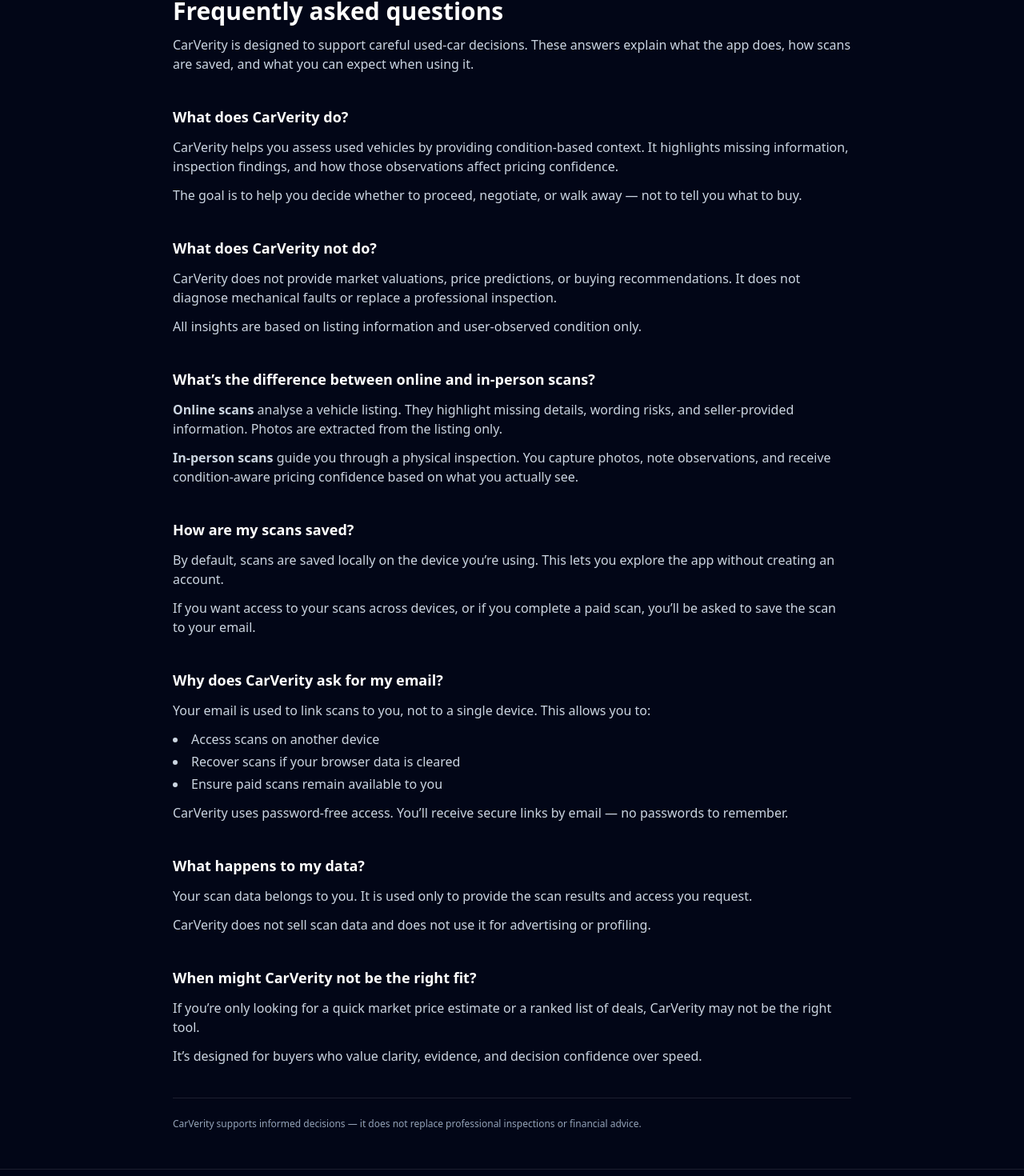
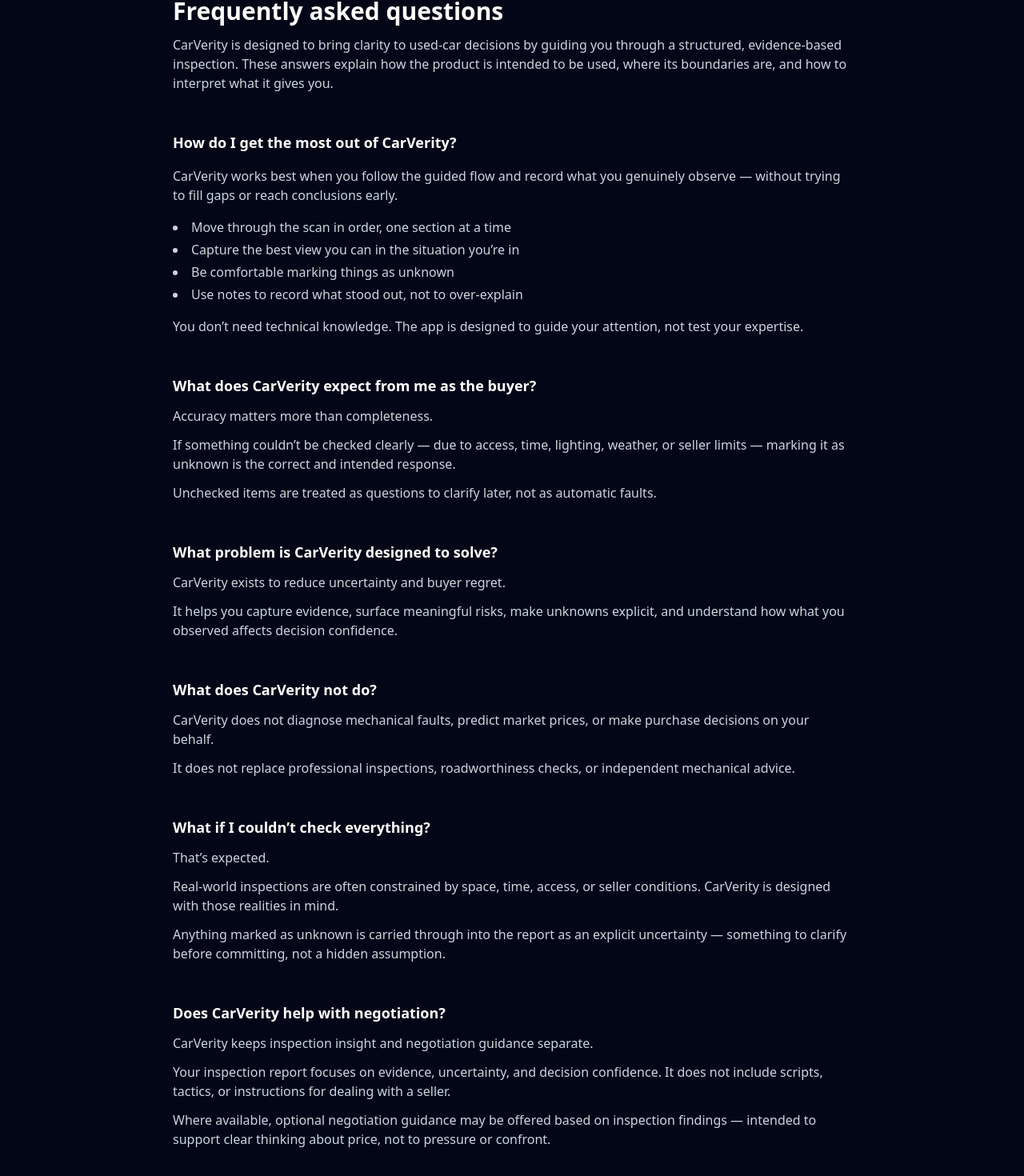
Before and after one commit to jeremy-swallow/carverity-clean, a React (Vite) app: page /faq in a window 1280 px wide. Shown: the part 108-1578 px from the top of the page at 80% size. Built offline with nearby package versions, Linux system fonts and the light colour scheme; no server answers.

Commit message:
Refresh FAQ tone and align content with current CarVerity product behavior

```diff
--- a/src/pages/FAQ.tsx
+++ b/src/pages/FAQ.tsx
@@ -2,102 +2,159 @@
 
 export default function FAQ() {
   return (
-    <div className="max-w-4xl mx-auto px-6 py-12 text-white space-y-10">
+    <div className="max-w-4xl mx-auto px-6 py-12 text-white space-y-12">
       <header className="space-y-3">
         <h1 className="text-3xl font-bold">Frequently asked questions</h1>
         <p className="text-slate-300">
-          CarVerity is designed to support careful used-car decisions. These
-          answers explain what the app does, how scans are saved, and what you
-          can expect when using it.
+          CarVerity is designed to bring clarity to used-car decisions by guiding
+          you through a structured, evidence-based inspection. These answers
+          explain how the product is intended to be used, where its boundaries
+          are, and how to interpret what it gives you.
         </p>
       </header>
 
+      {/* HOW TO USE IT WELL */}
+      <section className="space-y-4">
+        <h2 className="text-lg font-semibold">
+          How do I get the most out of CarVerity?
+        </h2>
+        <p className="text-slate-300">
+          CarVerity works best when you follow the guided flow and record what
+          you genuinely observe — without trying to fill gaps or reach
+          conclusions early.
+        </p>
+        <ul className="list-disc list-inside text-slate-300 space-y-1">
+          <li>Move through the scan in order, one section at a time</li>
+          <li>Capture the best view you can in the situation you’re in</li>
+          <li>Be comfortable marking things as unknown</li>
+          <li>Use notes to record what stood out, not to over-explain</li>
+        </ul>
+        <p className="text-slate-300">
+          You don’t need technical knowledge. The app is designed to guide your
+          attention, not test your expertise.
+        </p>
+      </section>
+
+      {/* EXPECTATIONS */}
+      <section className="space-y-3">
+        <h2 className="text-lg font-semibold">
+          What does CarVerity expect from me as the buyer?
+        </h2>
+        <p className="text-slate-300">
+          Accuracy matters more than completeness.
+        </p>
+        <p className="text-slate-300">
+          If something couldn’t be checked clearly — due to access, time,
+          lighting, weather, or seller limits — marking it as unknown is the
+          correct and intended response.
+        </p>
+        <p className="text-slate-300">
+          Unchecked items are treated as questions to clarify later, not as
+          automatic faults.
+        </p>
+      </section>
+
       {/* WHAT IT DOES */}
       <section className="space-y-3">
-        <h2 className="text-lg font-semibold">What does CarVerity do?</h2>
+        <h2 className="text-lg font-semibold">
+          What problem is CarVerity designed to solve?
+        </h2>
         <p className="text-slate-300">
-          CarVerity helps you assess used vehicles by providing condition-based
-          context. It highlights missing information, inspection findings, and
-          how those observations affect pricing confidence.
+          CarVerity exists to reduce uncertainty and buyer regret.
         </p>
         <p className="text-slate-300">
-          The goal is to help you decide whether to proceed, negotiate, or walk
-          away — not to tell you what to buy.
+          It helps you capture evidence, surface meaningful risks, make unknowns
+          explicit, and understand how what you observed affects decision
+          confidence.
         </p>
       </section>
 
       {/* WHAT IT DOES NOT DO */}
       <section className="space-y-3">
-        <h2 className="text-lg font-semibold">What does CarVerity not do?</h2>
+        <h2 className="text-lg font-semibold">
+          What does CarVerity not do?
+        </h2>
         <p className="text-slate-300">
-          CarVerity does not provide market valuations, price predictions, or
-          buying recommendations. It does not diagnose mechanical faults or
-          replace a professional inspection.
+          CarVerity does not diagnose mechanical faults, predict market prices,
+          or make purchase decisions on your behalf.
         </p>
         <p className="text-slate-300">
-          All insights are based on listing information and user-observed
-          condition only.
+          It does not replace professional inspections, roadworthiness checks,
+          or independent mechanical advice.
         </p>
       </section>
 
-      {/* ONLINE VS IN-PERSON */}
+      {/* UNCERTAINTY */}
       <section className="space-y-3">
         <h2 className="text-lg font-semibold">
-          What’s the difference between online and in-person scans?
+          What if I couldn’t check everything?
         </h2>
         <p className="text-slate-300">
-          <strong>Online scans</strong> analyse a vehicle listing. They highlight
-          missing details, wording risks, and seller-provided information. Photos
-          are extracted from the listing only.
+          That’s expected.
         </p>
         <p className="text-slate-300">
-          <strong>In-person scans</strong> guide you through a physical
-          inspection. You capture photos, note observations, and receive
-          condition-aware pricing confidence based on what you actually see.
+          Real-world inspections are often constrained by space, time, access,
+          or seller conditions. CarVerity is designed with those realities in
+          mind.
+        </p>
+        <p className="text-slate-300">
+          Anything marked as unknown is carried through into the report as an
+          explicit uncertainty — something to clarify before committing, not a
+          hidden assumption.
         </p>
       </section>
 
-      {/* SAVING SCANS */}
+      {/* NEGOTIATION */}
       <section className="space-y-3">
-        <h2 className="text-lg font-semibold">How are my scans saved?</h2>
+        <h2 className="text-lg font-semibold">
+          Does CarVerity help with negotiation?
+        </h2>
         <p className="text-slate-300">
-          By default, scans are saved locally on the device you’re using. This
-          lets you explore the app without creating an account.
+          CarVerity keeps inspection insight and negotiation guidance separate.
         </p>
         <p className="text-slate-300">
-          If you want access to your scans across devices, or if you complete a
-          paid scan, you’ll be asked to save the scan to your email.
+          Your inspection report focuses on evidence, uncertainty, and decision
+          confidence. It does not include scripts, tactics, or instructions for
+          dealing with a seller.
+        </p>
+        <p className="text-slate-300">
+          Where available, optional negotiation guidance may be offered based on
+          inspection findings — intended to support clear thinking about price,
+          not to pressure or confront.
         </p>
       </section>
 
-      {/* EMAIL */}
+      {/* AI */}
       <section className="space-y-3">
-        <h2 className="text-lg font-semibold">Why does CarVerity ask for my email?</h2>
+        <h2 className="text-lg font-semibold">
+          Is AI used in CarVerity?
+        </h2>
         <p className="text-slate-300">
-          Your email is used to link scans to you, not to a single device. This
-          allows you to:
+          Yes. CarVerity uses software models to help interpret patterns in what
+          you record.
         </p>
-        <ul className="list-disc list-inside text-slate-300 space-y-1">
-          <li>Access scans on another device</li>
-          <li>Recover scans if your browser data is cleared</li>
-          <li>Ensure paid scans remain available to you</li>
-        </ul>
         <p className="text-slate-300">
-          CarVerity uses password-free access. You’ll receive secure links by
-          email — no passwords to remember.
+          The system does not diagnose vehicles or infer conditions beyond the
+          information you provide. It weighs your observations, photos, and
+          declared unknowns to surface risk and confidence.
+        </p>
+        <p className="text-slate-300">
+          In all cases, the output is grounded in your inputs — not automated
+          assumptions.
         </p>
       </section>
 
-      {/* DATA & PRIVACY */}
+      {/* ACCOUNT */}
       <section className="space-y-3">
-        <h2 className="text-lg font-semibold">What happens to my data?</h2>
+        <h2 className="text-lg font-semibold">
+          Do I need an account to use CarVerity?
+        </h2>
         <p className="text-slate-300">
-          Your scan data belongs to you. It is used only to provide the scan
-          results and access you request.
+          Yes. You need to be signed in to run scans and save results.
         </p>
         <p className="text-slate-300">
-          CarVerity does not sell scan data and does not use it for advertising
-          or profiling.
+          This ensures inspection data is associated with you and handled
+          consistently as the product evolves.
         </p>
       </section>
 
@@ -107,18 +164,18 @@ export default function FAQ() {
           When might CarVerity not be the right fit?
         </h2>
         <p className="text-slate-300">
-          If you’re only looking for a quick market price estimate or a ranked
-          list of deals, CarVerity may not be the right tool.
+          If you’re looking for instant price predictions or automated buying
+          recommendations, CarVerity may not be the right tool.
         </p>
         <p className="text-slate-300">
-          It’s designed for buyers who value clarity, evidence, and decision
-          confidence over speed.
+          It’s built for buyers who value clarity, evidence, and confidence —
+          even when that leads to caution.
         </p>
       </section>
 
       <footer className="pt-6 border-t border-white/10">
         <p className="text-xs text-slate-400">
-          CarVerity supports informed decisions — it does not replace professional
+          CarVerity supports informed decisions. It does not replace professional
           inspections or financial advice.
         </p>
       </footer>
```
